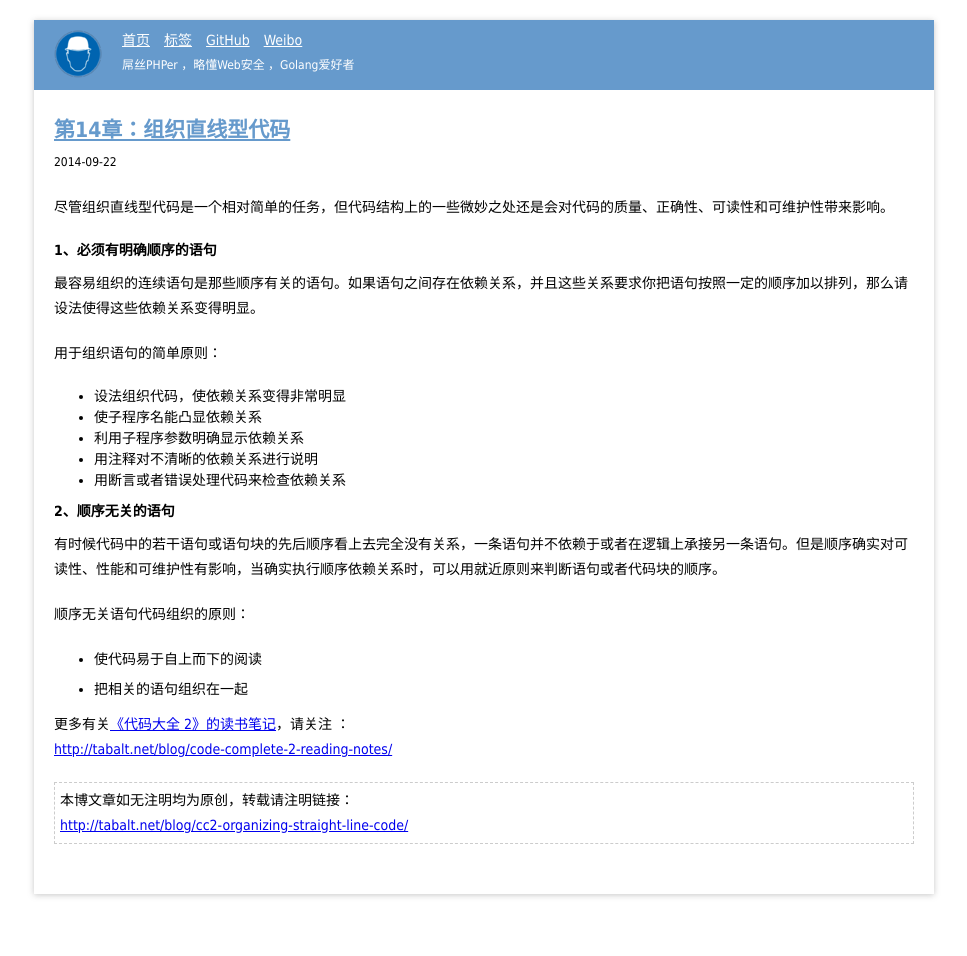
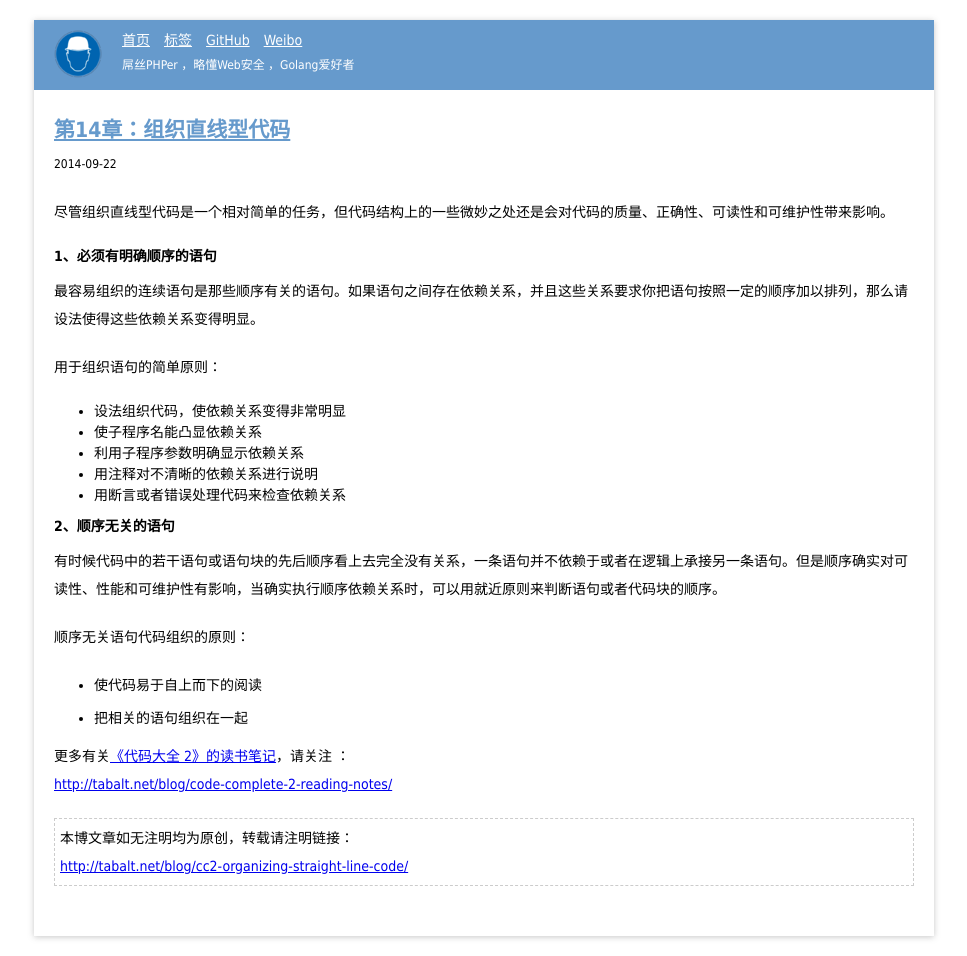
Before and after one commit to tabalt/tabalt.github.io, a Jekyll site: the page built from _posts/code-complete-2/2014-09-22-cc2-organizing-straight-line-code.md, in a window 1280 px wide. Shown: the whole page, without its empty margins (156-1123 px from the left). Built offline with Jekyll 4.4.1, drawn with Linux system fonts in a browser that asks for light colours; Markdown is read by kramdown in place of the engine named in the settings; comment, search, counter and statistics services are not loaded; before the commit the page ends 914 px from its top, so only the background shows below that.

Commit message:
update style

```diff
--- a/static/css/style.css
+++ b/static/css/style.css
@@ -90,7 +90,7 @@ ul li.inline{ display:inline;}
 
 .page {  }
 .page ul{ padding-left:40px; margin-bottom: 10px;}
-.page  p{ line-height:25px; margin-bottom:20px; }
+.page  p{ line-height:28px; margin-bottom:20px; }
 .page  h3{ border-left:3px solid #dddddd; padding-left:15px; line-height:22px; margin:20px 0; font-size:16px; }
 .page h4 { margin:10px 0; }
 .page li p{ margin-bottom:5px; }
```
